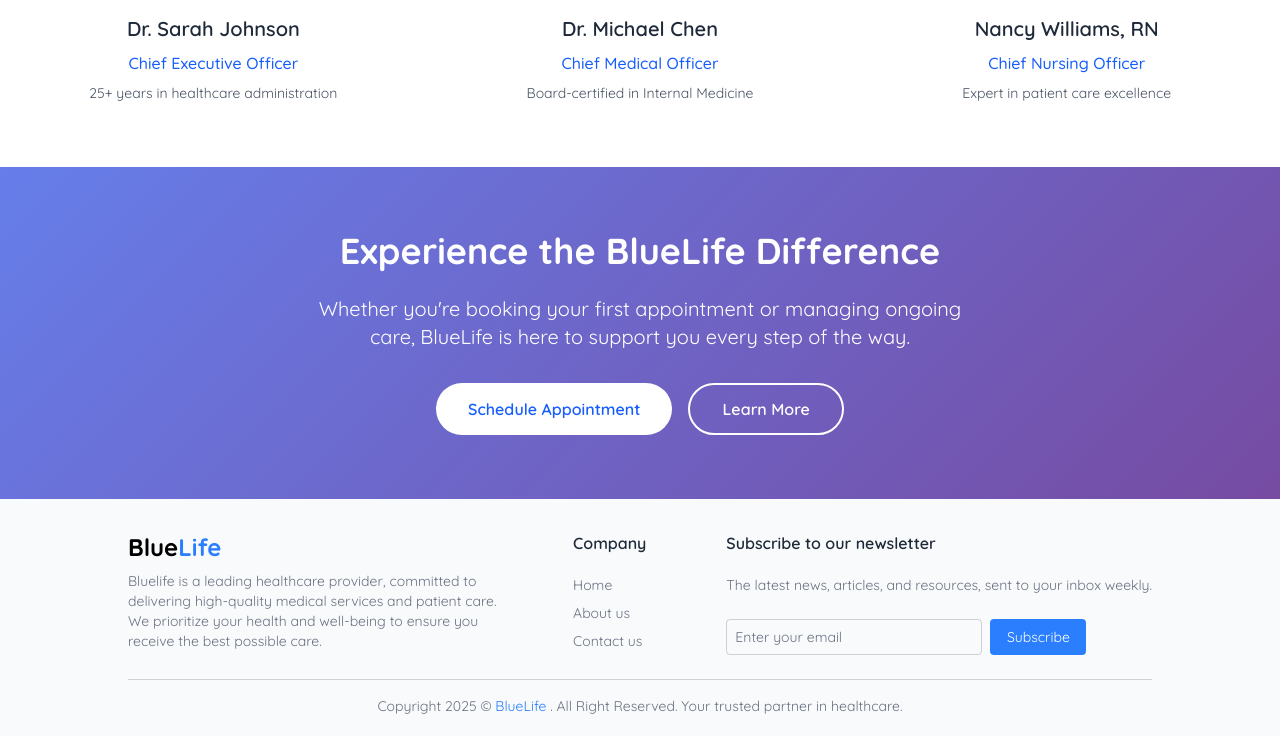
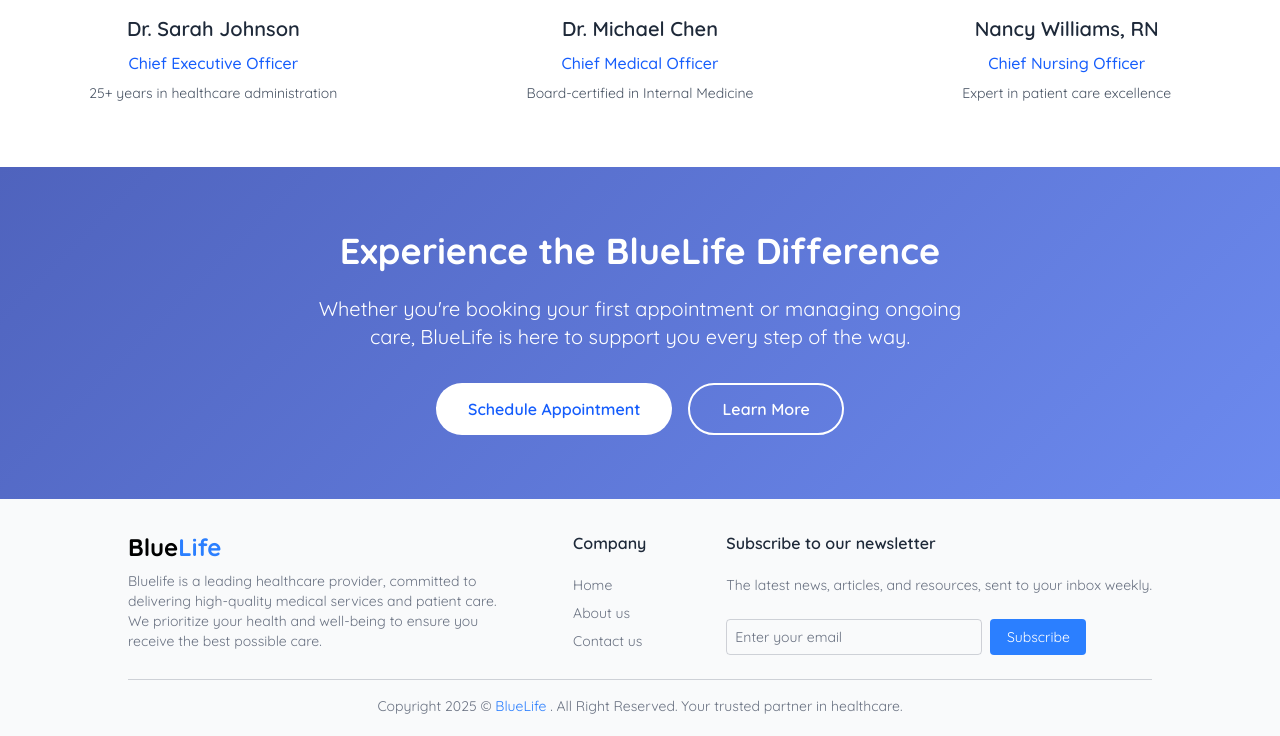
Before and after one commit to Grealishgit/BlueLife-Hospital, a PHP site: page /about.php in a window 1280 px wide. Shown: the part 2896-3632 px from the top of the page. Run offline with PHP 8.4, Linux system fonts and the light colour scheme.

Commit message:
Update gradient background color for improved visual appeal

```diff
--- a/about.php
+++ b/about.php
@@ -22,7 +22,7 @@
         }
 
         .gradient-bg {
-            background: linear-gradient(135deg, #667eea 0%, #764ba2 100%);
+            background: linear-gradient(135deg, #4f63bdff 0%, #6c8aefff 100%);
         }
 
         .specialty-card {
```
